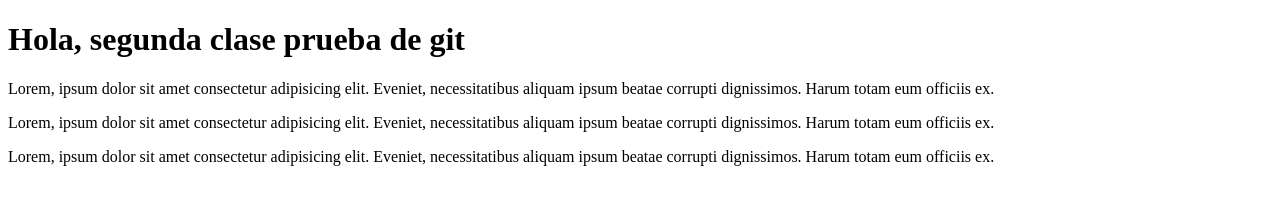
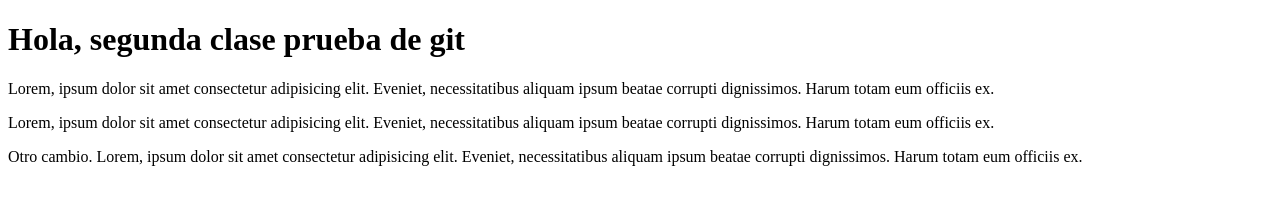
Before and after one commit to alramos06/prueba2, a plain HTML site: page index.html in a window 1280 px wide. Drawn offline with Linux system fonts and the light colour scheme.

Commit message:
otro cambio en rama conflicto

```diff
--- a/index.html
+++ b/index.html
@@ -11,6 +11,6 @@
         <p>Lorem, ipsum dolor sit amet consectetur adipisicing elit. Eveniet, necessitatibus aliquam ipsum beatae corrupti dignissimos. Harum totam eum officiis ex.</p>
 
         <p>Lorem, ipsum dolor sit amet consectetur adipisicing elit. Eveniet, necessitatibus aliquam ipsum beatae corrupti dignissimos. Harum totam eum officiis ex.</p>
-        <p>Lorem, ipsum dolor sit amet consectetur adipisicing elit. Eveniet, necessitatibus aliquam ipsum beatae corrupti dignissimos. Harum totam eum officiis ex.</p>
+        <p>Otro cambio. Lorem, ipsum dolor sit amet consectetur adipisicing elit. Eveniet, necessitatibus aliquam ipsum beatae corrupti dignissimos. Harum totam eum officiis ex.</p>
     </body>
 </html>
```
